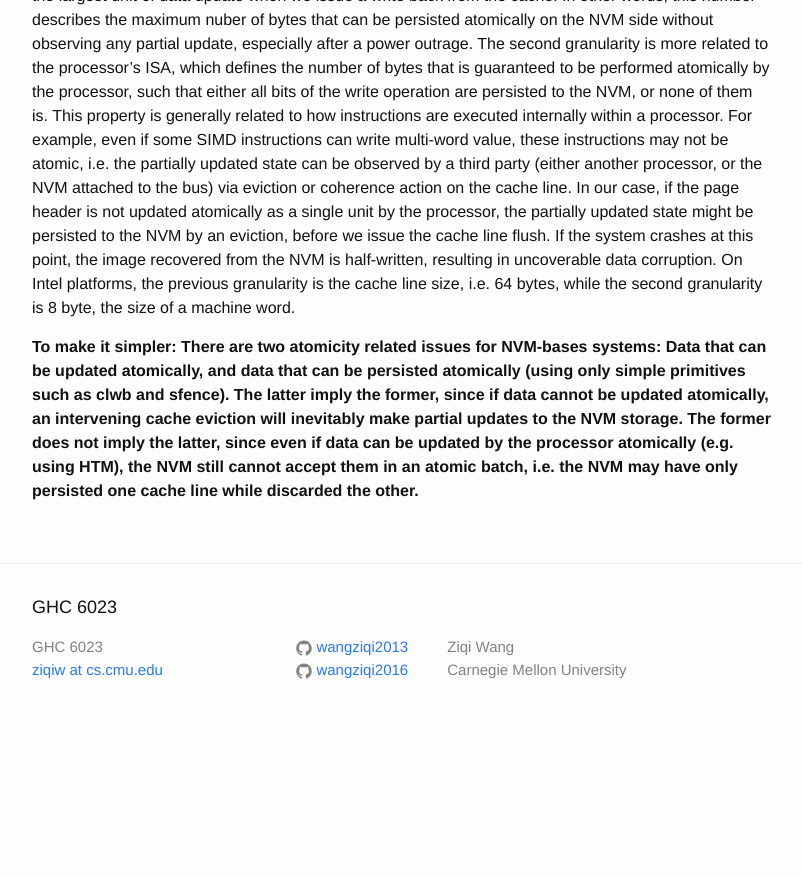
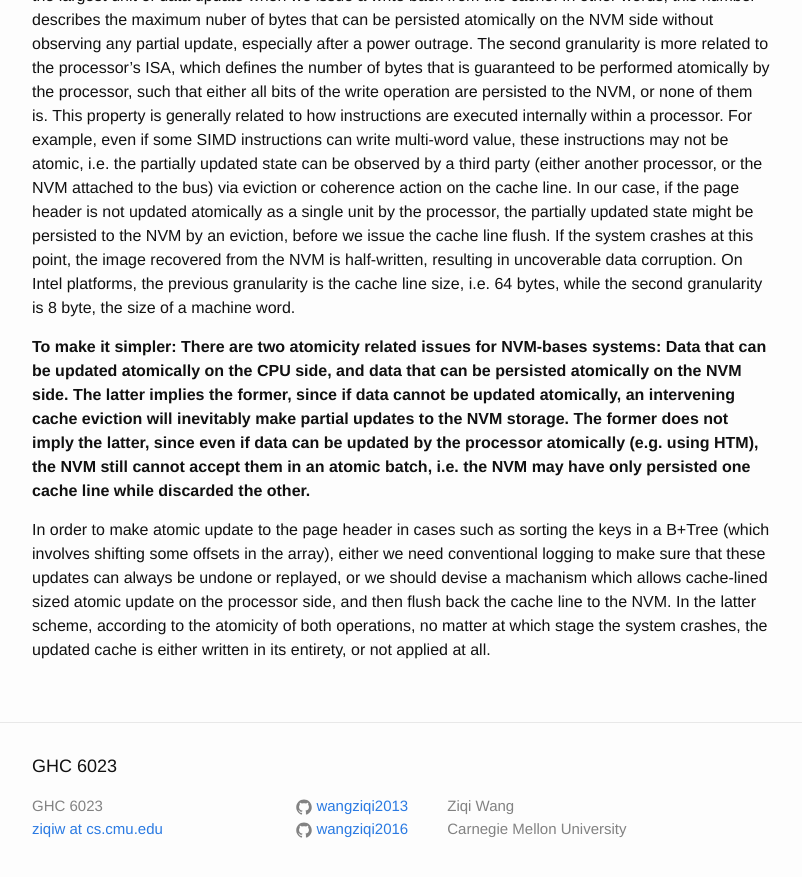
Before and after one commit to wangziqi2013/wangziqi2013.github.io, a Jekyll site: the page built from _posts/2019-10-25-fash-fast.markdown, in a window 1280 px wide and 900 px high, scrolled down 1321 px. Shown: the top 877 px of the window, without its empty margins (238-1040 px from the left). Built offline with Jekyll 4.4.1, drawn with Linux system fonts in a browser that asks for light colours; before the commit the page ends 2062 px from its top, so only the background shows below that.

Commit message:
Adding two schemes

```diff
--- a/_posts/2019-10-25-fash-fast.markdown
+++ b/_posts/2019-10-25-fash-fast.markdown
@@ -57,9 +57,15 @@ crashes at this point, the image recovered from the NVM is half-written, resulti
 On Intel platforms, the previous granularity is the cache line size, i.e. 64 bytes, while the second granularity is
 8 byte, the size of a machine word.
 
-**To make it simpler: There are two atomicity related issues for NVM-bases systems: Data that can be updated atomically,
-and data that can be persisted atomically (using only simple primitives such as clwb and sfence). The latter imply the
+**To make it simpler: There are two atomicity related issues for NVM-bases systems: Data that can be updated atomically
+on the CPU side, and data that can be persisted atomically on the NVM side. The latter implies the
 former, since if data cannot be updated atomically, an intervening cache eviction will inevitably make partial updates
 to the NVM storage. The former does not imply the latter, since even if data can be updated by the processor atomically
 (e.g. using HTM), the NVM still cannot accept them in an atomic batch, i.e. the NVM may have only persisted one cache line
 while discarded the other.**
+
+In order to make atomic update to the page header in cases such as sorting the keys in a B+Tree (which involves shifting
+some offsets in the array), either we need conventional logging to make sure that these updates can always be undone
+or replayed, or we should devise a machanism which allows cache-lined sized atomic update on the processor side, and
+then flush back the cache line to the NVM. In the latter scheme, according to the atomicity of both operations, no matter
+at which stage the system crashes, the updated cache is either written in its entirety, or not applied at all.
```
